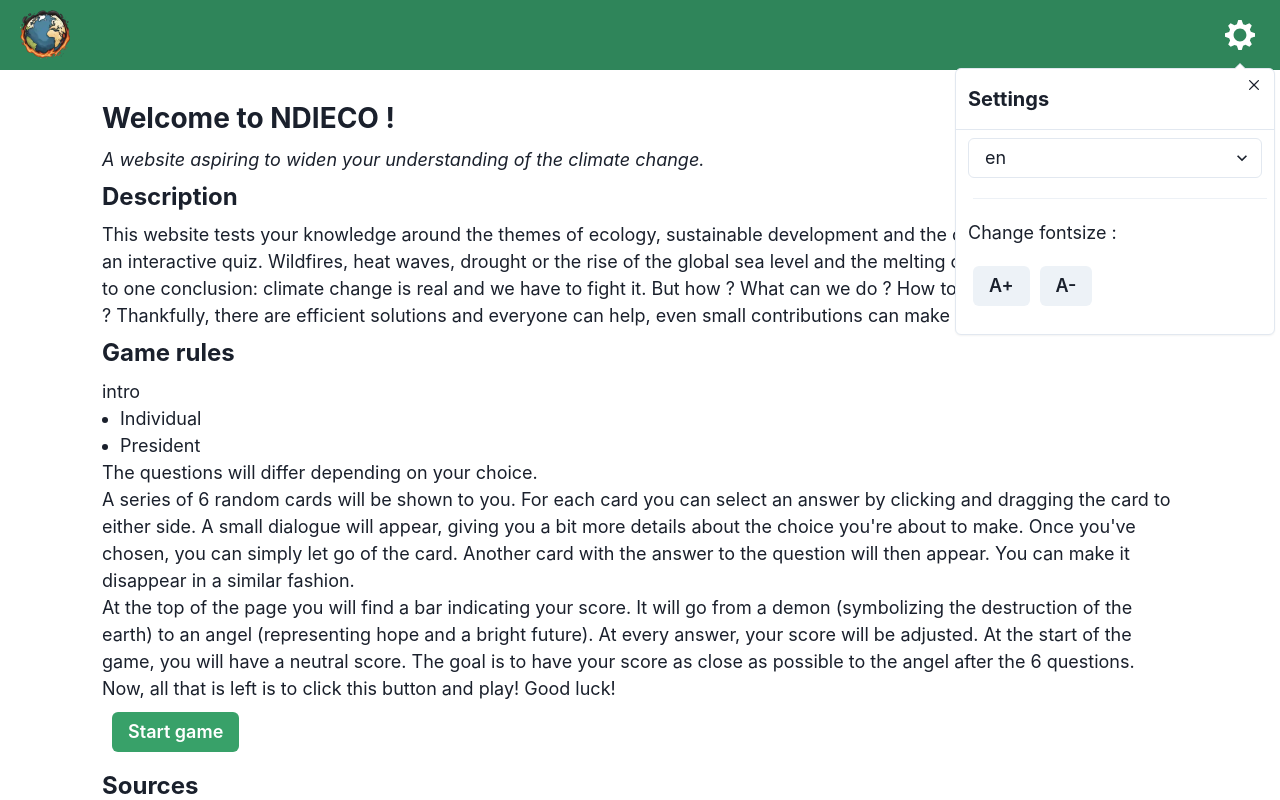
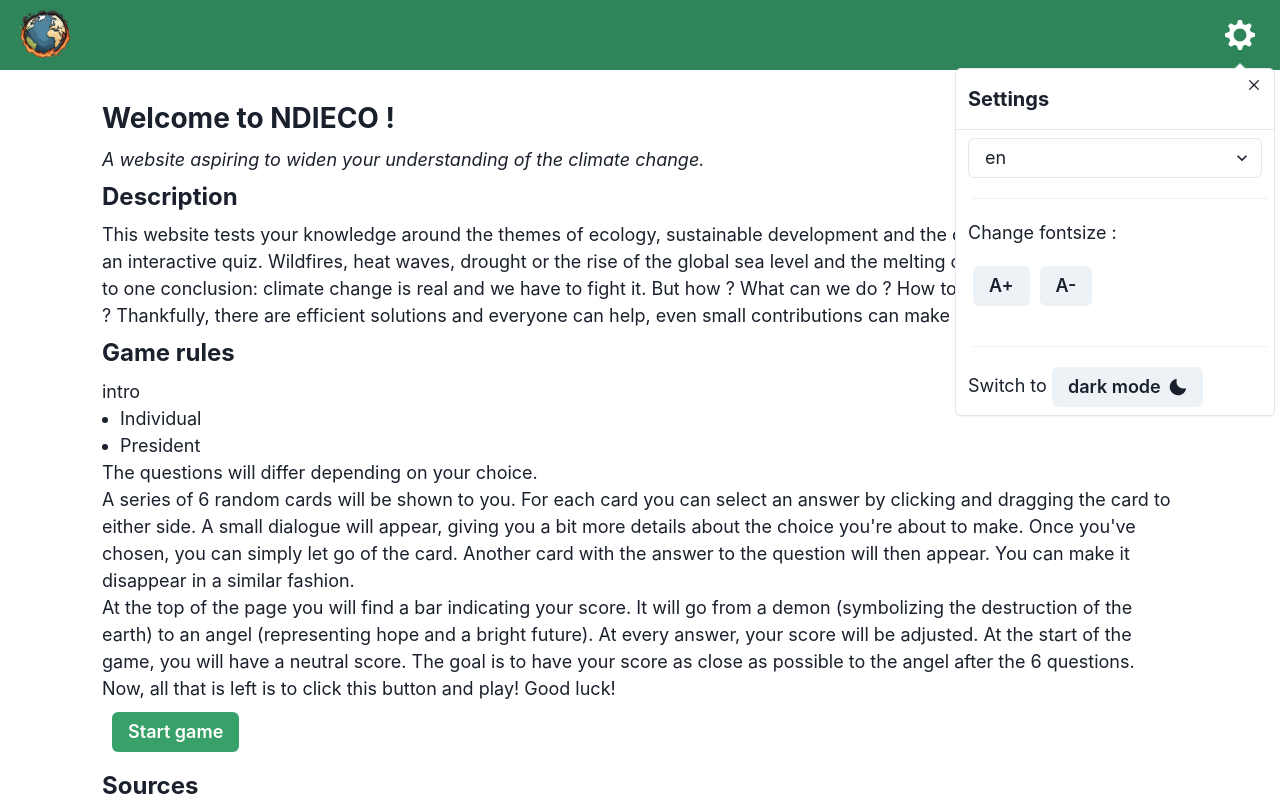
Before and after one commit to nuit-chill/front, a React (Vite) app: page / in a window 1280 px wide. Both pictures are taken after a click on the button "Settings". Shown: the top 800 px of the page. Built offline with nearby package versions, Linux system fonts and the light colour scheme.

Commit message:
feat: add dark/light mode toggle in settings

```diff
--- a/src/App.tsx
+++ b/src/App.tsx
@@ -9,6 +9,8 @@ import { extendTheme } from '@chakra-ui/react'
 function App() {
   const font = useSelector((state: RootState) => state.fontSize.value);
   const theme = extendTheme({
+    initialColorMode: 'system',
+    useSystemColorMode: true,
     components: {
       Button: {
         sizes: {
--- a/src/components/settings.tsx
+++ b/src/components/settings.tsx
@@ -1,14 +1,16 @@
-import { Button, Heading, PopoverArrow, PopoverBody, PopoverCloseButton, PopoverContent, PopoverHeader } from "@chakra-ui/react"
+import { Button, Heading, PopoverArrow, PopoverBody, PopoverCloseButton, PopoverContent, PopoverHeader, useColorMode } from "@chakra-ui/react"
 import { useDispatch } from 'react-redux'
 import { decrease, increase } from "../slices/font-size";
 import SelectLanguage from "./select_language";
 import { Divider } from '@chakra-ui/react'
 import { useTranslation } from 'react-i18next'
+import { MoonIcon, SunIcon } from "@chakra-ui/icons";
 
 
 export const Settings = () => {
     const { t } = useTranslation("homepage");
     const dispatch = useDispatch();
+    const { colorMode, toggleColorMode } = useColorMode();
 
     return <PopoverContent style={{margin: '5px'}}>
     <PopoverArrow />
@@ -20,6 +22,12 @@ export const Settings = () => {
         <p>{t("settings.fontsize")}&nbsp;:</p>
         <Button className="marginBox" onClick={() => dispatch(increase())}>A+</Button>
         <Button className="marginBox" onClick={() => dispatch(decrease())}>A-</Button>
+        <Divider className="marginBox" />
+        <span>{t("settings.switch_to")} </span>
+        <Button onClick={toggleColorMode}
+            rightIcon={colorMode === 'light' ? <MoonIcon /> : <SunIcon />}>
+            {colorMode === 'light' ? t("settings.dark_mode") : t("settings.light_mode")}
+        </Button>
     </PopoverBody>
 </PopoverContent>
 }
--- a/src/languages/de/homepage.json
+++ b/src/languages/de/homepage.json
@@ -2,6 +2,9 @@
     "settings": {
         "title": "Einstellungen",
         "fontsize": "Schriftgröße ändern",
+        "switch_to": "Wechseln Sie in den",
+        "dark_mode": "Dunkelmodus",
+        "light_mode": "Lichtmodus",
         "return": "Zurück zur Startseite"
     },
     "errors": {
--- a/src/languages/en/homepage.json
+++ b/src/languages/en/homepage.json
@@ -2,6 +2,9 @@
     "settings": {
         "title": "Settings",
         "fontsize": "Change fontsize",
+        "switch_to": "Switch to",
+        "dark_mode": "dark mode",
+        "light_mode": "light mode",
         "return": "Return to home page"
     },
     "errors": {
--- a/src/languages/fr/homepage.json
+++ b/src/languages/fr/homepage.json
@@ -2,6 +2,9 @@
     "settings": {
         "title": "Paramètres",
         "fontsize": "Changer la taille de police",
+        "switch_to": "Passer en",
+        "dark_mode": "mode sombre",
+        "light_mode": "mode claire",
         "return": "Retourner à la page d'acceuil"
     },
     "errors": {
--- a/src/pages/home-page.tsx
+++ b/src/pages/home-page.tsx
@@ -3,10 +3,12 @@ import { UnorderedList } from '@chakra-ui/react'
 import { Link } from '@chakra-ui/react'
 import { ExternalLinkIcon } from '@chakra-ui/icons'
 import { useTranslation } from 'react-i18next'
+import { useNavigate } from 'react-router-dom'
 
 
 export const HomePage = () => {
     const { t } = useTranslation("homepage")
+    const navigate = useNavigate()
 
     return (
         <>
@@ -27,7 +29,7 @@ export const HomePage = () => {
                 <p>{t("gamerules.text_continue")}</p>
                 <p>{t("gamerules.text_after")}</p>
                 <p>{t("gamerules.text_end")}</p>
-                <Button colorScheme='green' style={{margin: 10}}>{t("play_button")}</Button>
+                <Button colorScheme='green' style={{margin: 10}} onClick={() => navigate('/game')}>{t("play_button")}</Button>
                 </section>
             <section className='sources'>
                 <Heading as='h2' size='lg'>{t("sources")}</Heading>
```
